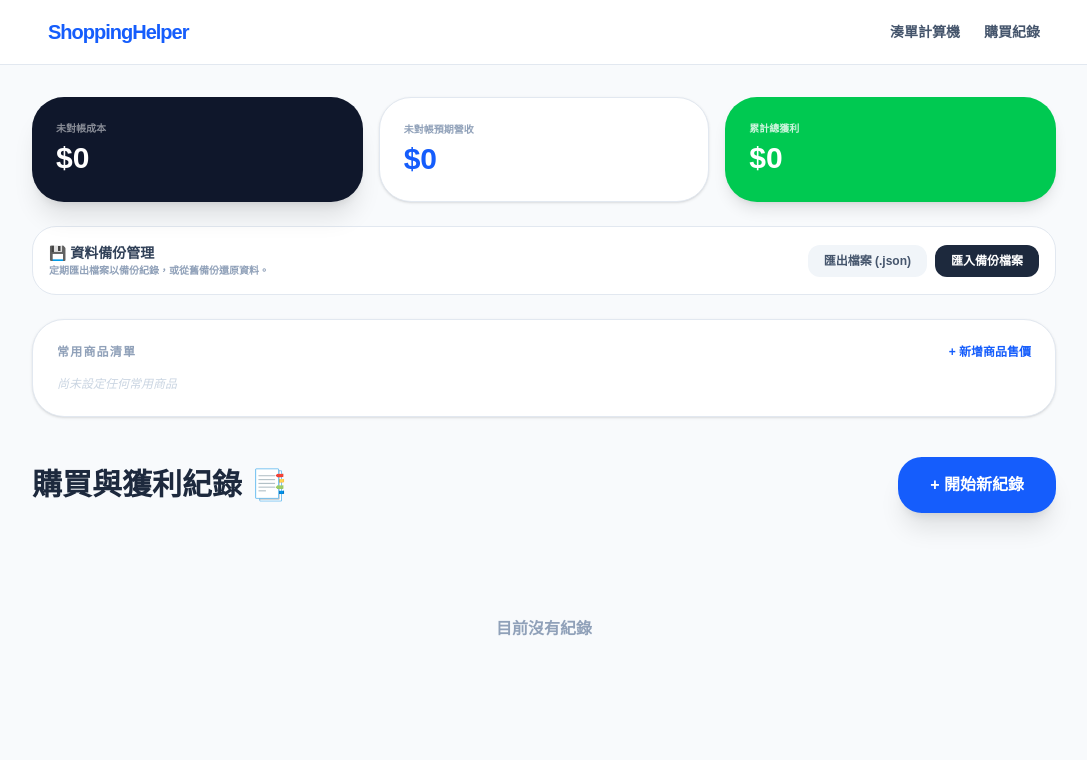
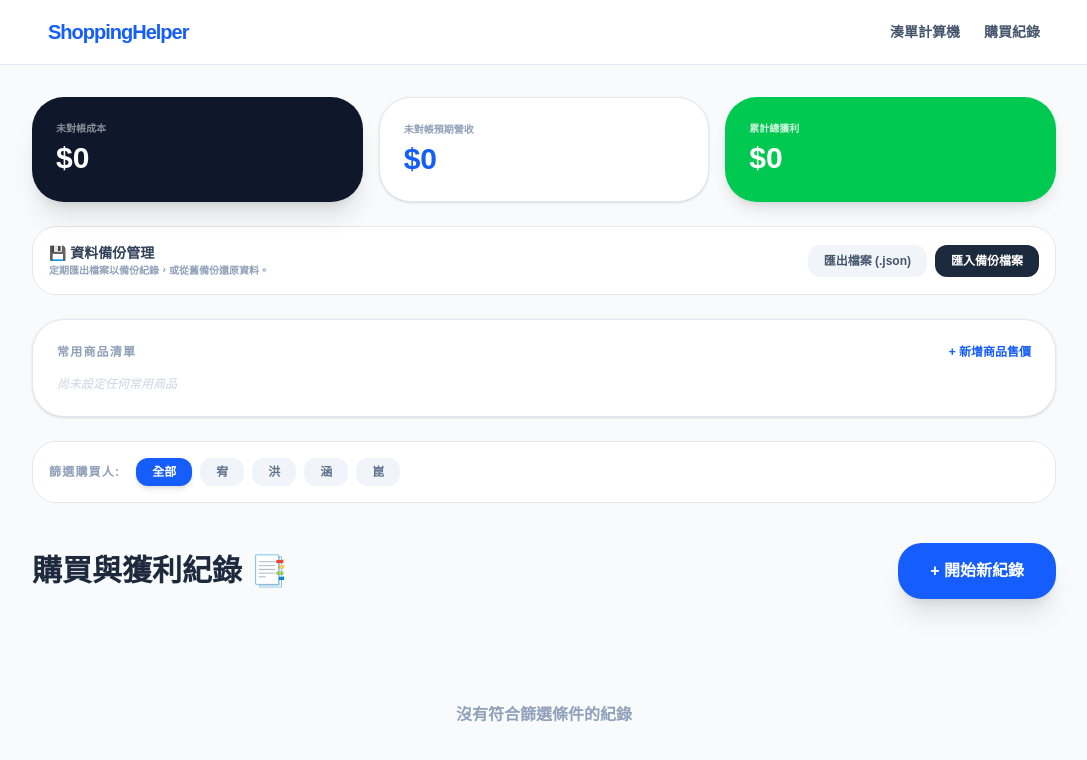
Before and after one commit to necojy/money-calculator, a Next.js app: page /records in a window 1280 px wide. Shown: the top 760 px of the page, without its empty margins (96-1183 px from the left). Built offline with nearby package versions, Linux system fonts and the light colour scheme.

Commit message:
add fold function

```diff
--- a/app/records/page.tsx
+++ b/app/records/page.tsx
@@ -14,6 +14,24 @@ export default function RecordsPage() {
   const fileInputRef = useRef<HTMLInputElement>(null);
 
   const STORAGE_KEY = 'shopping-helper-final';
+
+  // 1. 新增搜尋與分頁狀態
+  const [filterName, setFilterName] = useState(''); // 篩選購買人
+  const [currentPage, setCurrentPage] = useState(1);
+  const itemsPerPage = 5; // 每頁顯示 5 筆
+
+  // 2. 處理篩選後的資料
+  const filteredHistory = history.filter(record => {
+    const matchName = filterName ? record.purchaser === filterName : true;
+    return matchName;
+  });
+
+  // 3. 處理分頁切割
+  const totalPages = Math.ceil(filteredHistory.length / itemsPerPage);
+  const pagedHistory = filteredHistory.slice(
+    (currentPage - 1) * itemsPerPage,
+    currentPage * itemsPerPage
+  );
 
   // --- 資料讀取與存檔 ---
   useEffect(() => {
@@ -55,7 +73,6 @@ export default function RecordsPage() {
     if (name) setProducts([...products, { id: Date.now().toString(), name, defaultPrice: price || 0 }]);
   };
 
-// --- 在 app/records/page.tsx 內修改 addRecord ---
   const addRecord = () => {
     setHistory([{
       id: Date.now().toString(),
@@ -63,8 +80,8 @@ const addRecord = () => {
       items: [],
       totalAmount: 0,
       isReconciled: false,
-    purchaser: '',        // 預設為空，讓使用者從選單選
-    purchaseLocation: '', // 預設為空
+      purchaser: '',
+      purchaseLocation: '',
       paymentMethod: '信用卡',
       pickupLocation: ''
     }, ...history]);
@@ -105,18 +122,33 @@ const addRecord = () => {
     <main className="min-h-screen bg-slate-50 p-4 md:p-8 text-slate-900">
       <div className="max-w-5xl mx-auto space-y-6">
 
-        {/* 1. 統計看板 */}
         <RecordStats totalCost={totalCost} totalRevenue={totalRevenue} totalProfit={totalProfit} />
 
-        {/* 2. 資料備份 */}
         <RecordBackup onExport={handleExport} onImport={handleImport} />
 
-        {/* 3. 常用商品清單 */}
         <MasterProduct
           products={products}
           onAdd={addMasterProduct}
           onDelete={(id) => setProducts(products.filter(p => p.id !== id))}
         />
+
+        {/* 篩選工具列 */}
+        <div className="bg-white p-4 rounded-3xl border border-slate-200 flex flex-wrap gap-4 items-center">
+          <span className="text-xs font-black text-slate-400 uppercase tracking-widest">篩選購買人:</span>
+          <div className="flex gap-2">
+            {['', '宥', '洪', '涵', '崑'].map(name => (
+              <button
+                key={name}
+                onClick={() => { setFilterName(name); setCurrentPage(1); }}
+                className={`px-4 py-1.5 rounded-xl text-xs font-bold transition-all ${
+                  filterName === name ? 'bg-blue-600 text-white shadow-md' : 'bg-slate-100 text-slate-500 hover:bg-slate-200'
+                }`}
+              >
+                {name || '全部'}
+              </button>
+            ))}
+          </div>
+        </div>
 
         <div className="flex justify-between items-center pt-4">
           <h1 className="text-3xl font-black text-slate-800">購買與獲利紀錄 📑</h1>
@@ -125,9 +157,9 @@ const addRecord = () => {
           </button>
         </div>
 
-        {/* 4. 紀錄列表 */}
+        {/* 紀錄列表：改用 pagedHistory */}
         <section className="space-y-6">
-          {history.map(record => (
+          {pagedHistory.map(record => (
             <PurchaseCard
               key={record.id}
               record={record}
@@ -136,8 +168,31 @@ const addRecord = () => {
               onDelete={(id) => setHistory(history.filter(h => h.id !== id))}
             />
           ))}
-          {history.length === 0 && <p className="text-center py-20 text-slate-400 font-bold">目前沒有紀錄</p>}
+          {filteredHistory.length === 0 && <p className="text-center py-20 text-slate-400 font-bold">沒有符合篩選條件的紀錄</p>}
         </section>
+
+        {/* 分頁控制項 */}
+        {totalPages > 1 && (
+          <div className="flex justify-center items-center gap-6 pt-8 pb-10">
+            <button
+              disabled={currentPage === 1}
+              onClick={() => { setCurrentPage(prev => prev - 1); window.scrollTo(0, 0); }}
+              className="font-black text-blue-600 disabled:opacity-20 transition-opacity p-2"
+            >
+              ← 上一頁
+            </button>
+            <div className="bg-white px-6 py-2 rounded-full border border-slate-200 shadow-sm">
+              <span className="font-bold text-slate-500 text-sm">第 {currentPage} / {totalPages} 頁</span>
+            </div>
+            <button
+              disabled={currentPage === totalPages}
+              onClick={() => { setCurrentPage(prev => prev + 1); window.scrollTo(0, 0); }}
+              className="font-black text-blue-600 disabled:opacity-20 transition-opacity p-2"
+            >
+              下一頁 →
+            </button>
+          </div>
+        )}
       </div>
     </main>
   );
```
Lines whose indentation alone changed are shown as unchanged.
